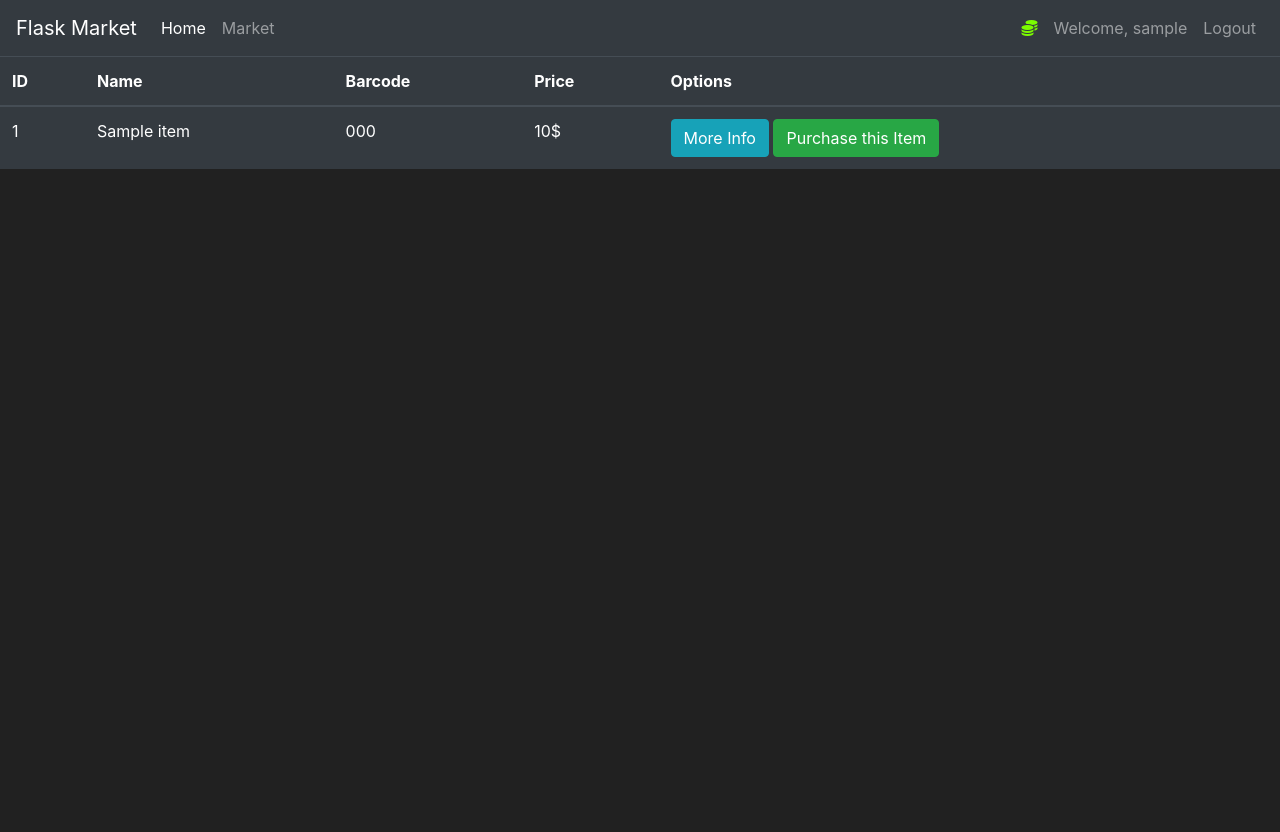
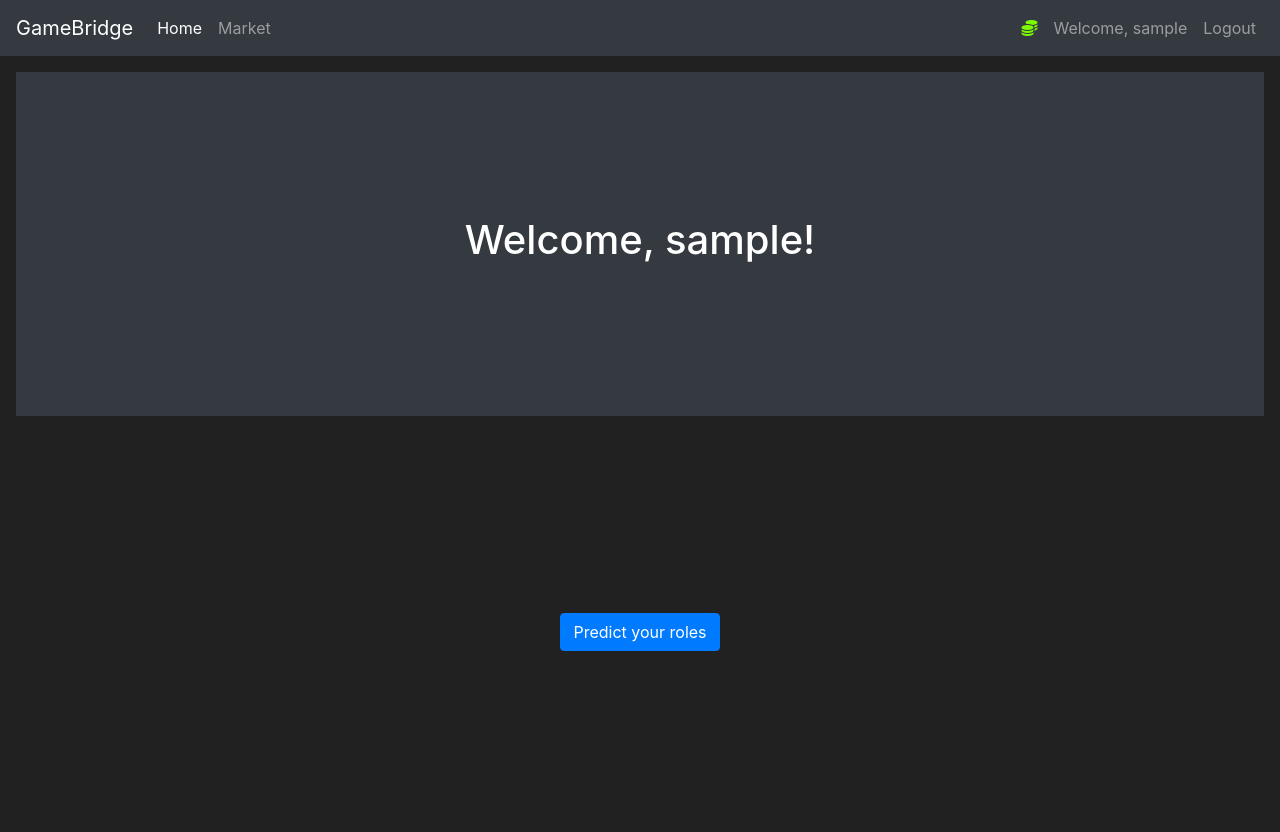
Before and after one commit to kun-codes/ps1_caarya_backend, a Flask app: page /market in a window 1280 px wide. Before the commit the page ends 169 px from the top, so only its background shows below. Run offline with Flask 3, Linux system fonts and the light colour scheme; a user stored in the database is signed in; tables that the repository leaves empty hold one stand-in row (values such as "Sample post"); some libraries are stand-ins or nearby versions.

Commit message:
Add predict page for player user_type

```diff
--- a/market/routes.py
+++ b/market/routes.py
@@ -3,7 +3,7 @@ from flask import render_template, redirect, url_for, flash
 from market.models import Item, User
 from market.forms import RegisterPlayerForm, LoginForm, RegisterEmployerForm
 from market import db
-from flask_login import login_user, logout_user, login_required
+from flask_login import login_user, logout_user, login_required, current_user
 
 @app.route('/')
 @app.route('/home')
@@ -14,7 +14,10 @@ def home_page():
 @login_required
 def market_page():
     items = Item.query.all()
-    return render_template('market.html', items=items)
+    return render_template('market.html', user_type=current_user.user_type,
+                           valorant_username=current_user.valorant_username,
+                           username=current_user.username,
+                           )
 
 @app.route('/register')
 def register_page():
--- a/market/templates/base.html
+++ b/market/templates/base.html
@@ -14,7 +14,7 @@
    </head>
    <body>
     <nav class="navbar navbar-expand-md navbar-dark bg-dark">
-      <a class="navbar-brand" href="#">Flask Market</a>
+      <a class="navbar-brand" href="#">GameBridge</a>
       <button class="navbar-toggler" type="button" data-toggle="collapse" data-target="#navbarNav">
         <span class="navbar-toggler-icon"></span>
       </button>
--- a/market/templates/market.html
+++ b/market/templates/market.html
@@ -1,34 +1,30 @@
 {% extends 'base.html' %}
 {% block title %}
-  Market Page
+Market Page
 {% endblock %}
 
 {% block content %}
-      <table class="table table-hover table-dark">
-        <thead>
-            <tr>
-                <!-- Your Columns HERE -->
-                <th scope="col">ID</th>
-                <th scope="col">Name</th>
-                <th scope="col">Barcode</th>
-                <th scope="col">Price</th>
-                <th scope="col">Options</th>
-            </tr>
-        </thead>
-        <tbody>
-            <!-- Your rows inside the table HERE: -->
-            {% for item in items %}
-                <tr>
-                    <td>{{ item.id }}</td>
-                    <td>{{ item.name }}</td>
-                    <td>{{ item.barcode }}</td>
-                    <td>{{ item.price }}$</td>
-                    <td>
-                        <button class="btn btn-outline btn-info">More Info</button>
-                        <button class="btn btn-outline btn-success">Purchase this Item</button>
-                    </td>
-                </tr>
-            {% endfor %}
-        </tbody>
-    </table>
+<style>
+    .content-container {
+        display: flex;
+        flex-direction: column;
+        justify-content: center;
+        align-items: center;
+        height: 50vh;
+    }
+</style>
+
+<div class="position-relative overflow-hidden p-3 p-md-5 m-md-3 text-center bg-dark" style="color:white">
+    <div class="col-md-5 p-lg-5 mx-auto my-5">
+        <h1>Welcome, {{ current_user.username }}!</h1>
+    </div>
+    <div class="product-device box-shadow d-none d-md-block"></div>
+    <div class="product-device product-device-2 box-shadow d-none d-md-block"></div>
+</div>
+
+<div class="container content-container">
+    {% if user_type == "player" %}
+    <a href="{{ url_for('predict_page') }}" class="btn btn-primary">Predict your roles</a>
+    {% endif %}
+</div>
 {% endblock %}
```
Also changed, not shown: market/templates/home.html (+5 -3 lines).
